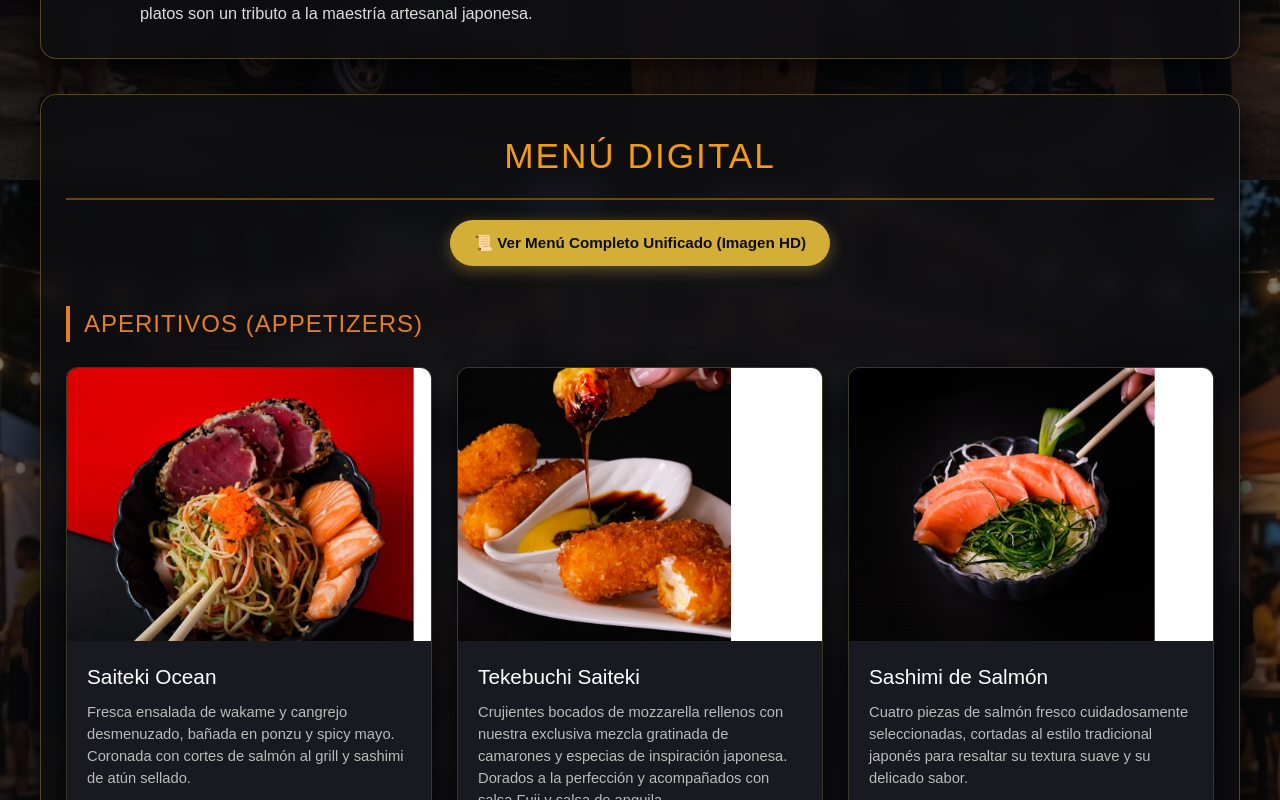
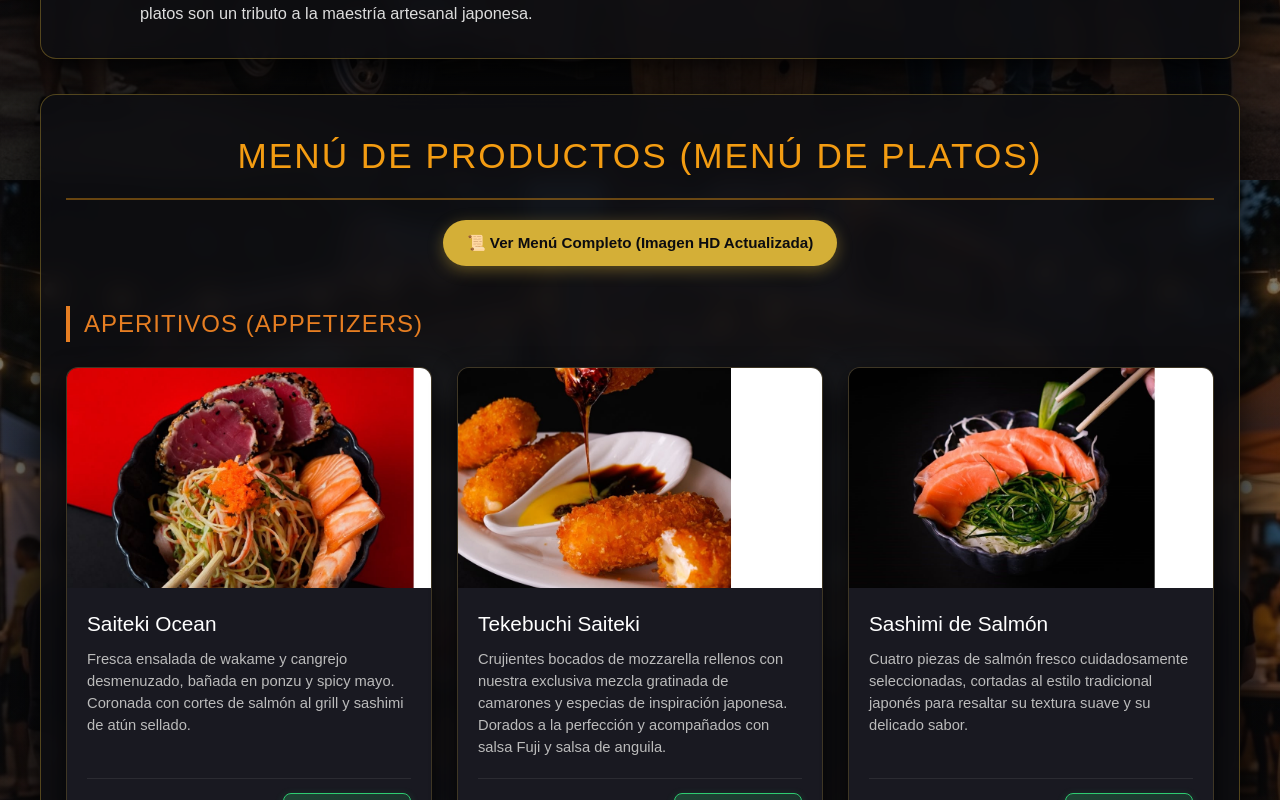
Before and after one commit to ronmysalimeyitsu-debug/pagina-web-BUSHI-SAITEKI-SUCHI, a Next.js app in the folder frontend/: page / in a window 1280 px wide. Shown: the part 620-1420 px from the top of the page. Built offline with nearby package versions, Linux system fonts and the light colour scheme.

Commit message:
Ajustar recuadros e imágenes de platos sin bordes blancos

```diff
--- a/frontend/src/app/page.jsx
+++ b/frontend/src/app/page.jsx
@@ -15,7 +15,7 @@ export default function Home() {
           name: "Tekebuchi Saiteki",
           desc: "Crujientes bocados de mozzarella rellenos con nuestra exclusiva mezcla gratinada de camarones y especias de inspiración japonesa. Dorados a la perfección y acompañados con salsa Fuji y salsa de anguila.",
           price: "6.00",
-          img: "/images/teque-bushi.jpg" // <-- Imagen actualizada
+          img: "/images/teque-bushi.jpg"
         },
         {
           name: "Sashimi de Salmón",
@@ -355,7 +355,7 @@ export default function Home() {
             letterSpacing: '2px',
             textTransform: 'uppercase'
           }}>
-            Menú Digital
+            MENÚ DE PRODUCTOS (MENÚ DE PLATOS)
           </h2>
 
           {/* Botón para ver la lámina completa en HD */}
@@ -376,7 +376,7 @@ export default function Home() {
                 fontSize: '0.95rem'
               }}
             >
-              📜 Ver Menú Completo Unificado (Imagen HD)
+              📜 Ver Menú Completo (Imagen HD Actualizada)
             </a>
           </div>
 
@@ -403,19 +403,20 @@ export default function Home() {
                     boxShadow: '0 8px 25px rgba(0,0,0,0.7)',
                     display: 'flex',
                     flexDirection: 'column',
-                    justify: 'space-between'
+                    justifyContent: 'space-between'
                   }}>
-                    {/* Imagen ajustada con objectFit contain y fondo oscuro para ver la foto entera */}
+                    <div style={{ width: '100%', height: '220px', overflow: 'hidden', backgroundColor: '#000' }}>
                       <img
                         src={item.img}
                         alt={item.name}
                         style={{
                           width: '100%',
-    aspectRatio: '4/3',
+                          height: '100%',
                           objectFit: 'cover',
                           objectPosition: 'center'
                         }}
                       />
+                    </div>
                     <div style={{ padding: '20px', flexGrow: 1, display: 'flex', flexDirection: 'column', justifyContent: 'space-between' }}>
                       <div>
                         <h4 style={{ margin: '0 0 8px 0', fontSize: '1.3rem', color: '#fff' }}>{item.name}</h4>
```
Lines whose indentation alone changed are shown as unchanged.
